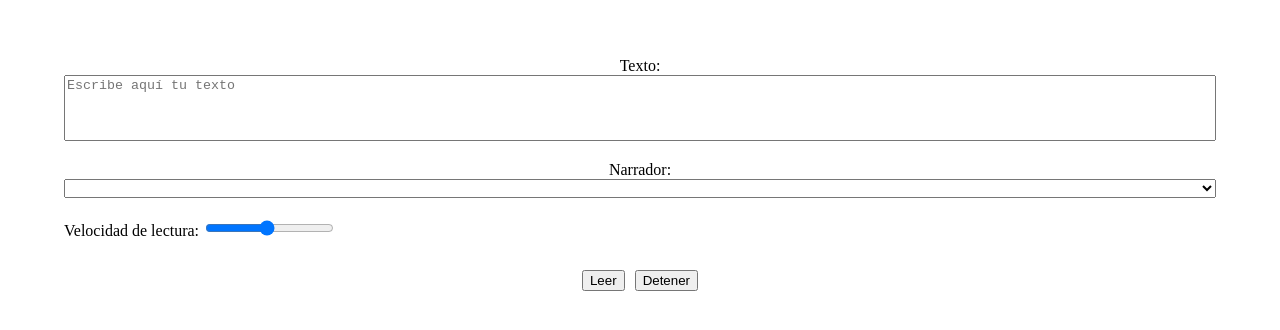
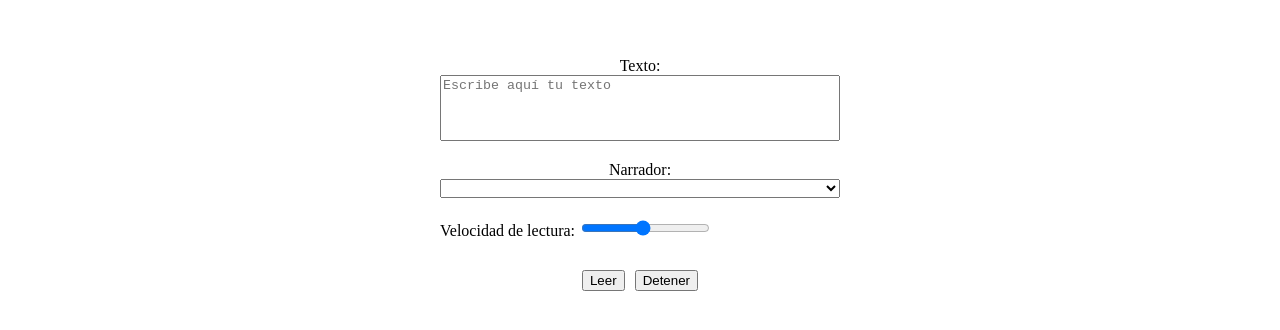
Before and after one commit to instak1ll/voz-expreza, a plain HTML site: page index.html in a window 1280 px wide. Shown: the part 226-556 px from the top of the page. Drawn offline with Linux system fonts and the light colour scheme.

Commit message:
Microsoft Edge

```diff
--- a/index.html
+++ b/index.html
@@ -38,6 +38,12 @@
             justify-content: center;
             gap: 10px;
             margin-top: 10px;
+        }
+
+        @media (min-width: 768px) {
+            .text-area {
+                width: 400px;
+            }
         }
     </style>
 </head>
```
